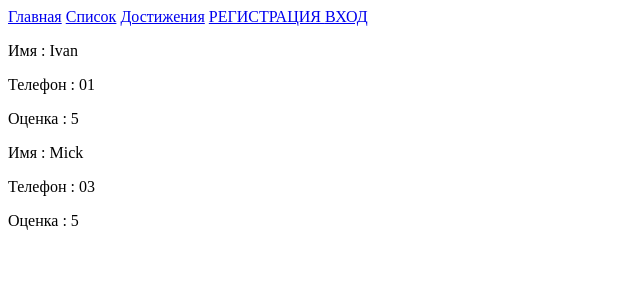
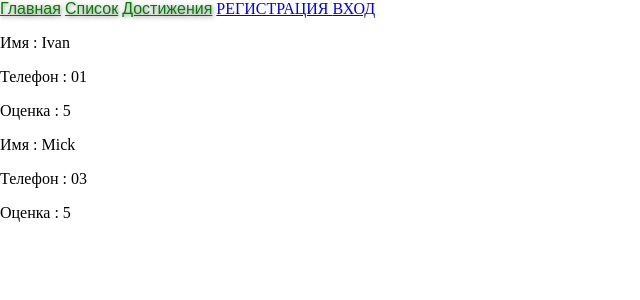
Before and after one commit to kuroch73/schoolproject, a Django app: page /Studentlist/ in a window 1280 px wide. Shown: the top 300 px of the page, without its empty margins (0-640 px from the left). Run offline with Django 4.2, Linux system fonts and the light colour scheme; data comes from the database, SQL or seed files in the repository.

Commit message:
schoolproject homework2

```diff
--- a/testproject/static/style/style.css
+++ b/testproject/home/static/home/style/style.css
@@ -36,6 +36,7 @@
 }
 h1 {
   font-weight: 500;
+  color : green;
 }
 h2 {
   font-weight: 400;
@@ -51,3 +52,13 @@
   margin-right: auto;
   padding: 40px;
 }
+.testapp {
+  position: relative;
+  padding: 15% 0 10%;
+  max-width: 640px;
+  margin-left: auto;
+  margin-right: auto;
+  color: green;
+  text-shadow: 1px 1px 4px rgba(0, 0, 0, 0.5);
+  font-family: "Montserrat", sans-serif;
+}
--- a/testproject/testapp/templates/testapp/base.html
+++ b/testproject/testapp/templates/testapp/base.html
@@ -1,18 +1,21 @@
 <!DOCTYPE html>
+{% load static %}
 <html lang="en">
 <head>
     <meta charset="UTF-8">
     <title>Title</title>
+{% load static %}
+<link rel="stylesheet" href="{% static 'home/style/style.css' %}">
+<link rel="stylesheet" href="{% static 'testproject/style/script.js' %}">
+</head>
 
-</head>
 <body>
 <header>
-    <a class="testapp" href="{% url 'home' %}">Главная</a>
+    <a href="{% url 'home' %}" class="testapp">Главная</a>
     <a class="testapp" href="{% url 'Studentlist' %}">Список</a>
     <a class="testapp" href="{% url 'goals' %}">Достижения</a>
     <a href="{% url 'registration' %}"> РЕГИСТРАЦИЯ </a>
     <a href="{% url 'reguser' %}"> ВХОД </a>
-
 </header>
 {% block content %}
 {% endblock %}
```
Also changed, not shown: testproject/testapp/templates/testapp/home.html (+5 -3 lines).
